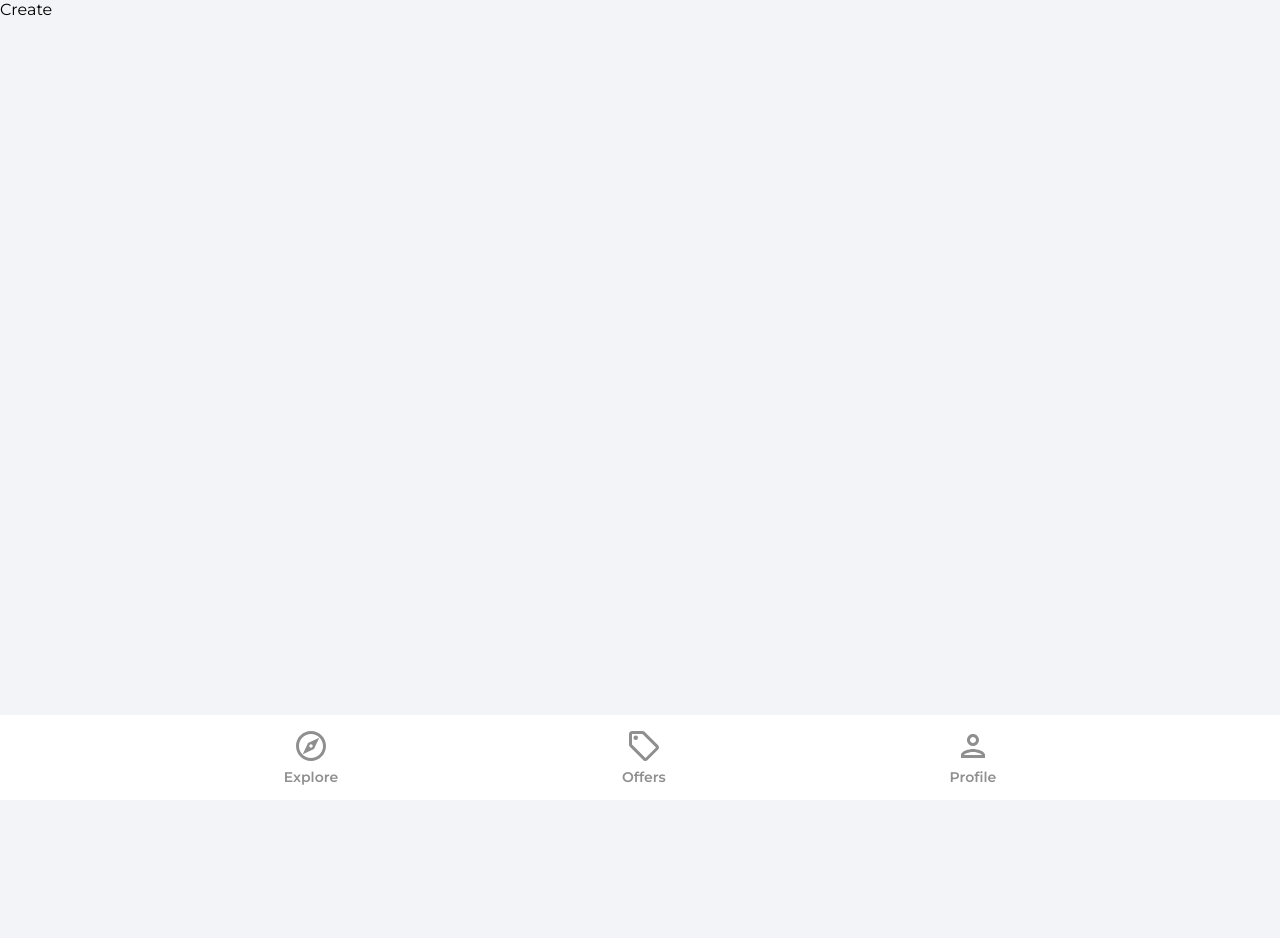
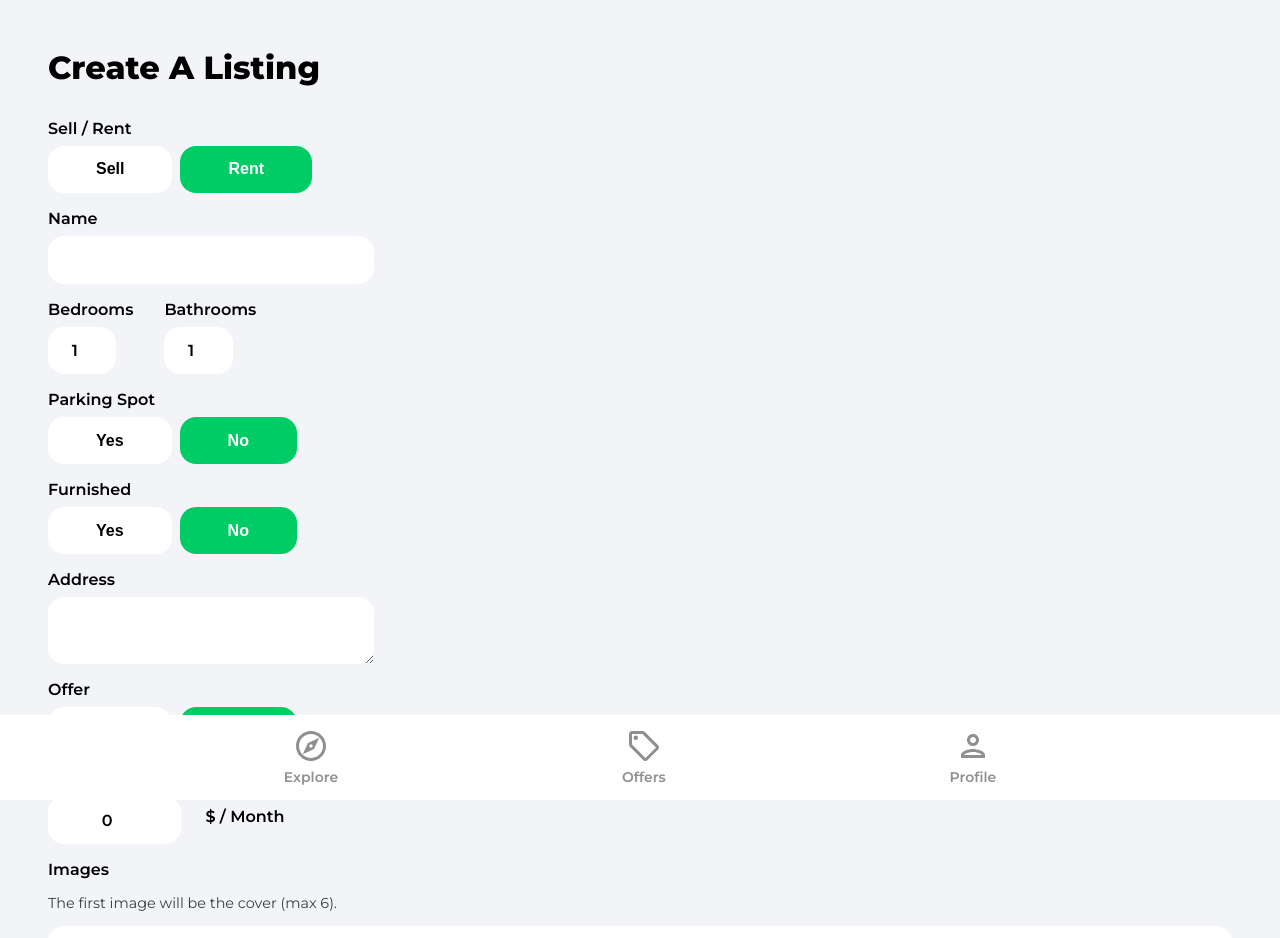
Before and after one commit to andrewjsalas/house-market-app, a React (Create React App) app: page /create-listing in a window 1280 px wide. Shown: the top 938 px of the page. Before the commit the page ends 800 px from the top, so only its background shows below. Built offline with nearby package versions, Linux system fonts and the light colour scheme; no server answers; sample sign-in values are in the browser's storage.

Commit message:
Created listing form
Created the listing form for the user to be able to submit a listing for rent or sale.

```diff
--- a/src/pages/CreateListing.jsx
+++ b/src/pages/CreateListing.jsx
@@ -22,15 +22,21 @@
     longtitude: 0
   })
 
+  const {
+    type, name, bedrooms, bathrooms, parking, furnished,
+    address, offer, regularPrice, discountedPrice, images,
+    latitude, longtitude
+  } = formData
+
   const auth = getAuth()
   const navigate = useNavigate()
   const isMounted = useRef(true)
 
   useEffect(() => {
-    if(isMounted) {
+    if (isMounted) {
       onAuthStateChanged(auth, (user) => {
-        if(user) {
-          setFormData({...formData, userRef: user.uid})
+        if (user) {
+          setFormData({ ...formData, userRef: user.uid })
         } else {
           navigate('/sign-in')
         }
@@ -44,13 +50,263 @@
     // eslint-disable-next-line react-hooks/exhaustive-deps
   }, [isMounted])
 
-  if(loading) {
+  const onSubmit = (e) => {
+    e.preventDefuault()
+    console.log(formData)
+  }
+
+  const onMutate = (e) => {
+    let boolean = null
+
+    if (e.target.value === 'true') {
+      boolean = true
+    }
+    if (e.target.value === 'false') {
+      boolean = false
+    }
+
+    // Check for files
+    if (e.target.files) {
+      setFormData((prevState) => ({
+        ...prevState,
+        images: e.target.files,
+      }))
+    }
+
+    // Check for Text/Booleans/Nums
+    if (!e.target.files) {
+      setFormData((prevState) => ({
+        ...prevState,
+        [e.target.id]: boolean ?? e.target.value,
+      }))
+    }
+  }
+
+  if (loading) {
     return <Spinner />
   }
 
   return (
-    <div>
-      Create
+    <div className="profile">
+      <header>
+        <p className="pageHeader">Create A Listing</p>
+      </header>
+
+      {/* Create Listing Input Form */}
+      <main>
+        <form onSubmit={onSubmit}>
+          <label className="formLabel">Sell / Rent</label>
+          <div className="formButtons">
+            <button
+              type="button"
+              className={type === 'sale' ? 'formButtonActive' : 'formButton'}
+              id='type'
+              value='sale'
+              onClick={onMutate}
+            >Sell
+            </button>
+            <button
+              type="button"
+              className={type === 'rent' ? 'formButtonActive' : 'formButton'}
+              id='type'
+              value='rent'
+              onClick={onMutate}
+            >Rent
+            </button>
+          </div>
+
+          <label className="formLabel">Name</label>
+          <input
+            className="formInputName"
+            type="text"
+            id="name"
+            value={name}
+            onChange={onMutate}
+            maxLength='32'
+            minLength='10'
+            required
+          />
+
+          <div className="formRooms flex">
+            <div>
+              <label className="formLabel">Bedrooms</label>
+              <input
+                className="formInputSmall"
+                type="number"
+                id="bedrooms"
+                value={bedrooms}
+                onChange={onMutate}
+                min='1'
+                max='50'
+                required
+              />
+            </div>
+            <div>
+              <label className="formLabel">Bathrooms</label>
+              <input
+                className="formInputSmall"
+                type="number"
+                id="bathrooms"
+                value={bathrooms}
+                onChange={onMutate}
+                min='1'
+                max='50'
+                required
+              />
+            </div>
+          </div>
+
+          <label className="formLabel">Parking Spot</label>
+          <div className="formButtons">
+            <button
+              className={parking ? 'formButtonActive' : 'formButton'}
+              type='button'
+              id='parking'
+              value={true}
+              onClick={onMutate}
+              min='1'
+              max='50'
+            >Yes
+            </button>
+            <button
+              className={!parking && parking !== null ? 'formButtonActive' : 'formButton'}
+              type='button'
+              id="parking"
+              value={false}
+              onClick={onMutate}
+            >No
+            </button>
+          </div>
+
+          <label className="formLabel">Furnished</label>
+          <div className="formButtons">
+            <button
+              className={furnished ? 'formButtonActive' : 'formButton'}
+              type='button'
+              id='furnished'
+              value={true}
+              onClick={onMutate}
+            >Yes
+            </button>
+            <button
+              className={!furnished && furnished !== null ? 'formButtonActive' : 'formButton'}
+              type='button'
+              id='furnished'
+              value={false}
+              onClick={onMutate}
+            >No
+            </button>
+          </div>
+
+          <label className="formLabel">Address</label>
+          <textarea
+            className="formInputAddress"
+            type='text'
+            id='address'
+            value={address}
+            onChange={onMutate}
+            required
+          />
+
+          {!geolocationEnabled && (
+            <div className="formLatLng flex">
+              <div>
+                <label className="Latitude">Latitude</label>
+                <input
+                  className="formInputSmall"
+                  type="number"
+                  id="latitude"
+                  value={latitude}
+                  onChange={onMutate}
+                  required
+                />
+              </div>
+              <div>
+                <label className="formLabel">Longitude</label>
+                <input
+                  className="formInputSmall"
+                  type="number"
+                  id="longitude"
+                  value={longtitude}
+                  onChange={onMutate}
+                  required
+                />
+              </div>
+            </div>
+          )}
+
+          <label className="formLabel">Offer</label>
+          <div className="formButtons">
+            <button
+              className={offer ? 'formButtonActive' : 'formButton'}
+              type='button'
+              id='offer'
+              value={true}
+              onClick={onMutate}
+            >Yes
+            </button>
+            <button
+              className={!offer && offer !== null ? 'formButtonActive' : 'formButton'}
+              type='button'
+              id='offer'
+              value={false}
+              onClick={onMutate}
+            >No
+            </button>
+          </div>
+
+          <label className="formLabel">Regular Price</label>
+          <div className='formPriceDiv'>
+            <input
+              className="formInputSmall"
+              type='number'
+              id='regularPrice'
+              value={regularPrice}
+              onChange={onMutate}
+              min='50'
+              max='750000000'
+              required
+            />
+            {type === 'rent' && <p className="formPriceText">$ / Month</p>}
+          </div>
+
+          {offer && (
+            <>
+              <label className="formLabel">Discounted Price</label>
+              <input
+                className="formInputSmall"
+                type="number"
+                id='discountedPrice'
+                value={discountedPrice}
+                onChange={onMutate}
+                min='50'
+                max='750000000'
+                required={offer}
+              />
+            </>
+          )}
+
+          <label className="formLabel">Images</label>
+          <p className="imagesInfo">
+            The first image will be the cover (max 6).
+          </p>
+          <input
+            className="formInputFile"
+            type="file"
+            id='images'
+            onChange={onMutate}
+            max='6'
+            accept=".jpg,.png,.jpeg"
+            multiple
+            required
+          />
+          <button
+            className="primaryButton createListingButton"
+            type="submit"
+          >Create Listing
+          </button>
+        </form>
+      </main>
     </div>
   )
 }
```
